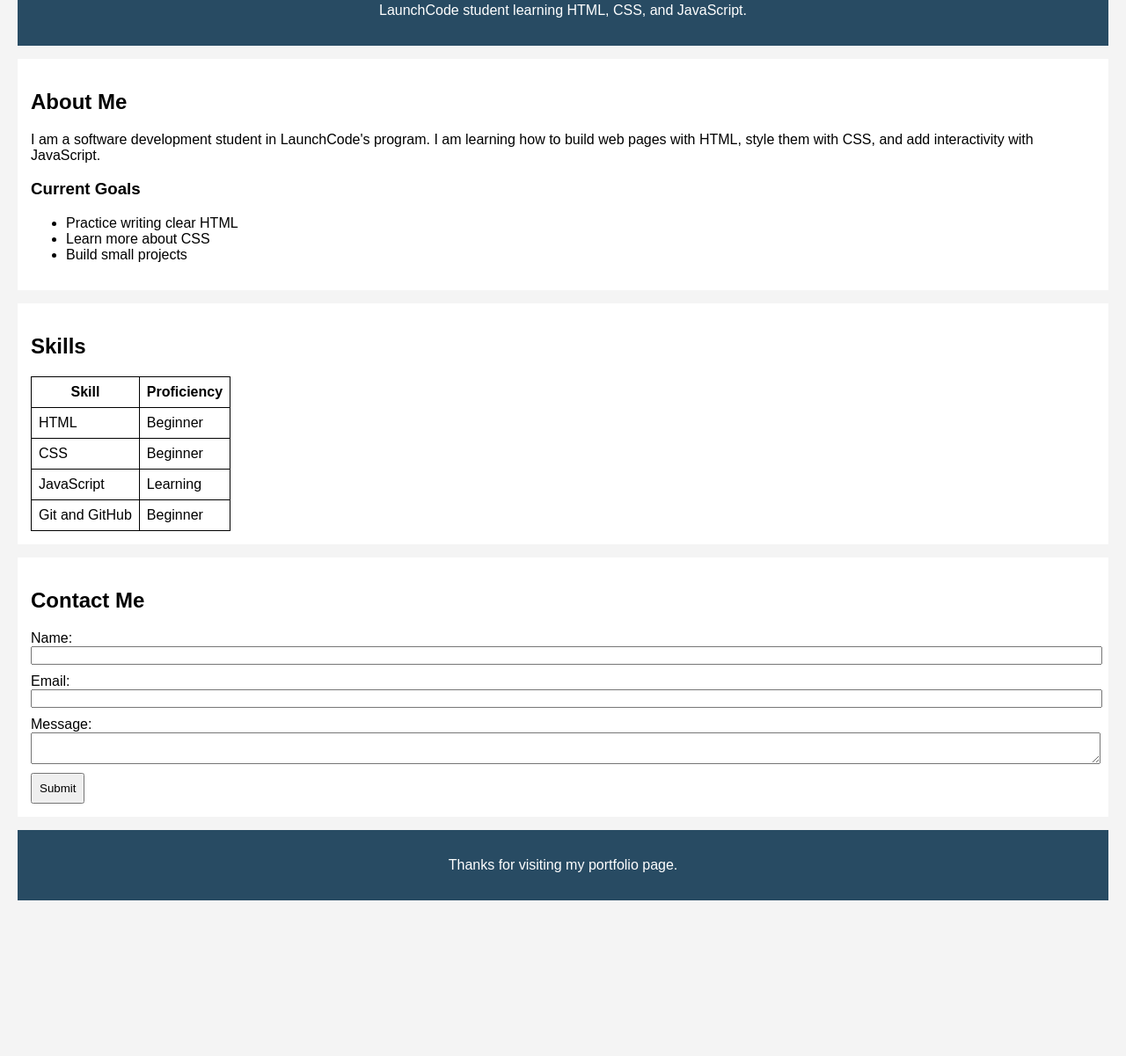
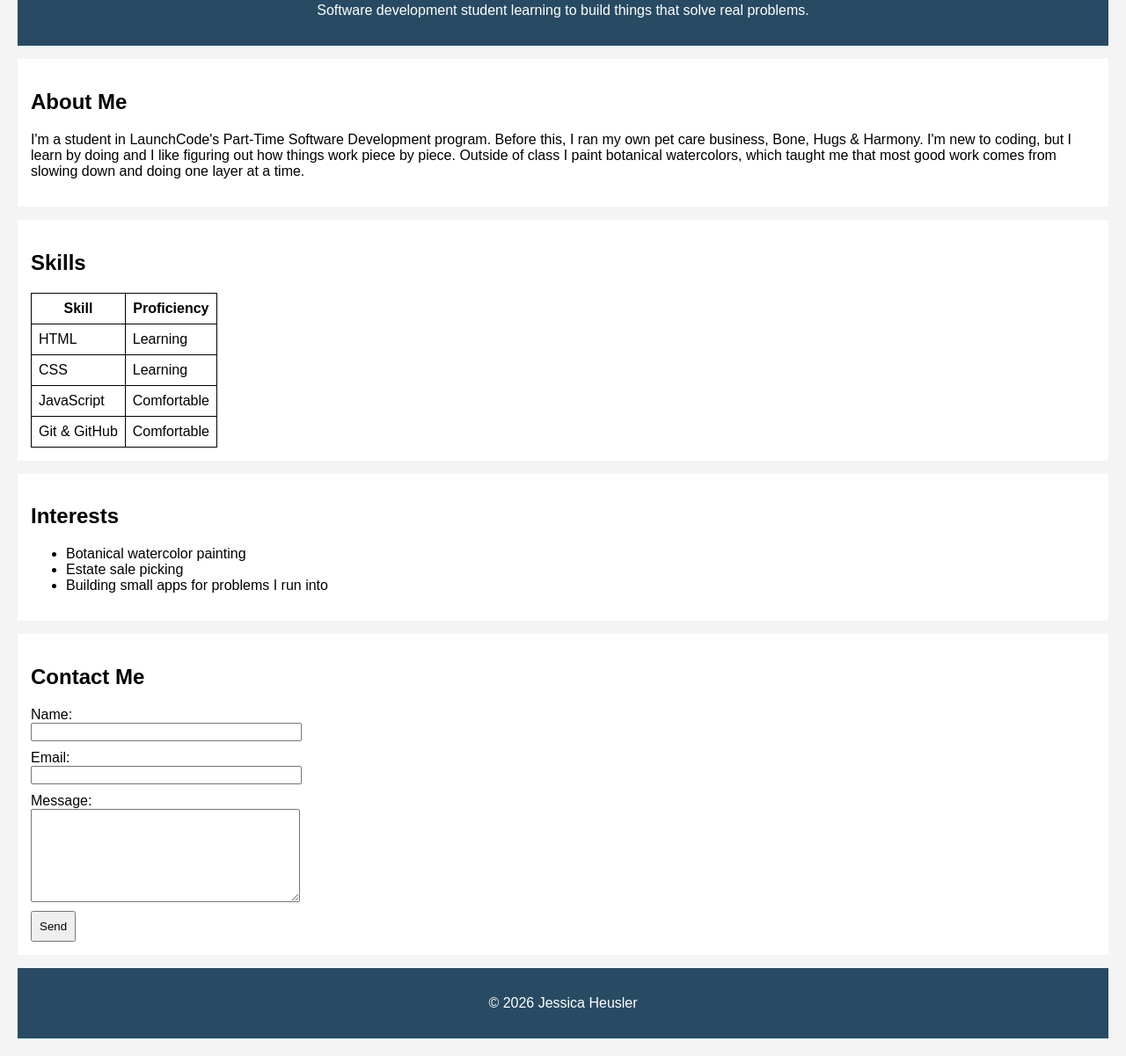
Before and after one commit to jheusler/practice-portfolio-page-Jessica-H, a plain HTML site: page index.html in a window 1280 px wide. Shown: the part 112-1313 px from the top of the page at 88% size. Before the commit the page ends 1156 px from the top, so only its background shows below. Drawn offline with Linux system fonts and the light colour scheme.

Commit message:
Update portfolio page

```diff
--- a/index.html
+++ b/index.html
@@ -1,10 +1,9 @@
-<!DOCTYPE html>
+<!doctype html>
 <html lang="en">
   <head>
-    <meta charset="UTF-8">
-    <meta name="viewport" content="width=device-width, initial-scale=1.0">
-    <title>Jessica Heusler Portfolio</title>
-
+    <meta charset="UTF-8" />
+    <meta name="viewport" content="width=device-width, initial-scale=1.0" />
+    <title>Jessica Heusler - Portfolio</title>
     <style>
       body {
         font-family: Arial, sans-serif;
@@ -12,7 +11,8 @@
         background-color: #f4f4f4;
       }
 
-        header, footer {
+      header,
+      footer {
         background-color: #284b63;
         color: white;
         padding: 15px;
@@ -25,19 +25,27 @@
         margin: 15px 0;
       }
 
-        table, th, td {
+      table,
+      th,
+      td {
         border: 1px solid black;
         border-collapse: collapse;
       }
 
-        th, td {
+      th,
+      td {
         padding: 8px;
       }
 
-        input, textarea {
+      input,
+      textarea {
         display: block;
         margin-bottom: 10px;
-            width: 100%;
+        width: 300px;
+      }
+
+      textarea {
+        height: 100px;
       }
 
       button {
@@ -45,28 +53,29 @@
       }
     </style>
   </head>
-
   <body>
     <header>
       <h1>Jessica Heusler</h1>
-        <p>LaunchCode student learning HTML, CSS, and JavaScript.</p>
+      <p>
+        Software development student learning to build things that solve real
+        problems.
+      </p>
     </header>
 
     <section>
       <h2>About Me</h2>
-        <p>I am a software development student in LaunchCode's program. I am learning how to build web pages with HTML, style them with CSS, and add interactivity with JavaScript.</p>
-
-        <h3>Current Goals</h3>
-        <ul>
-            <li>Practice writing clear HTML</li>
-            <li>Learn more about CSS</li>
-            <li>Build small projects</li>
-        </ul>
+      <p>
+        I'm a student in LaunchCode's Part-Time Software Development program.
+        Before this, I ran my own pet care business, Bone, Hugs & Harmony. I'm
+        new to coding, but I learn by doing and I like figuring out how things
+        work piece by piece. Outside of class I paint botanical watercolors,
+        which taught me that most good work comes from slowing down and doing
+        one layer at a time.
+      </p>
     </section>
 
     <section>
       <h2>Skills</h2>
-
       <table>
         <tr>
           <th>Skill</th>
@@ -74,42 +83,50 @@
         </tr>
         <tr>
           <td>HTML</td>
-                <td>Beginner</td>
+          <td>Learning</td>
         </tr>
         <tr>
           <td>CSS</td>
-                <td>Beginner</td>
+          <td>Learning</td>
         </tr>
         <tr>
           <td>JavaScript</td>
-                <td>Learning</td>
+          <td>Comfortable</td>
         </tr>
         <tr>
-                <td>Git and GitHub</td>
-                <td>Beginner</td>
+          <td>Git & GitHub</td>
+          <td>Comfortable</td>
         </tr>
       </table>
     </section>
 
     <section>
+      <h2>Interests</h2>
+      <ul>
+        <li>Botanical watercolor painting</li>
+        <li>Estate sale picking</li>
+        <li>Building small apps for problems I run into</li>
+      </ul>
+    </section>
+
+    <section>
       <h2>Contact Me</h2>
-
       <form>
         <label for="name">Name:</label>
-            <input type="text" id="name" name="name">
+        <input type="text" id="name" name="name" />
 
         <label for="email">Email:</label>
-            <input type="email" id="email" name="email">
+        <input type="email" id="email" name="email" />
 
         <label for="message">Message:</label>
         <textarea id="message" name="message"></textarea>
 
-            <button type="submit">Submit</button>
+        <button type="submit">Send</button>
       </form>
     </section>
 
     <footer>
-        <p>Thanks for visiting my portfolio page.</p>
+      <p>&copy; 2026 Jessica Heusler</p>
     </footer>
   </body>
 </html>
```
Lines whose indentation alone changed are shown as unchanged.
